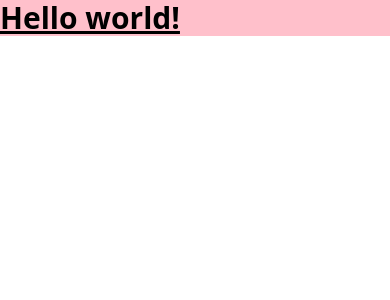
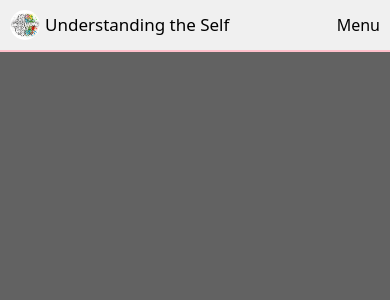
Before and after one commit to jian1219/understanding-the-self, a React (Create React App) app: page /home in a window 390 px wide. Shown: the top 300 px of the page. Built offline with nearby package versions, Linux system fonts and the light colour scheme.

Commit message:
new add content home

```diff
--- a/public/index.html
+++ b/public/index.html
@@ -24,7 +24,7 @@
       work correctly both with client-side routing and a non-root public URL.
       Learn how to configure a non-root public URL by running `npm run build`.
     -->
-    <title>React App</title>
+    <title>UTS - SELECT</title>
   </head>
   <body>
     <noscript>You need to enable JavaScript to run this app.</noscript>
--- a/src/css/General.css
+++ b/src/css/General.css
@@ -0,0 +1,18 @@
+@media (max-width: 480px) {
+    .cellphone-screen-only{
+        display: block;
+    }
+    .not-cellphone-screen{
+        display: none;
+    }
+
+}
+
+@media (min-width: 480px) {
+    .cellphone-screen-only{
+        display: none;
+    }
+    .not-cellphone-screen{
+        display: block;
+    }
+}
--- a/src/css/Home.css
+++ b/src/css/Home.css
@@ -1,11 +1,69 @@
-@media (max-width: 480px) {
-    .lala{
-        background-color: pink;
-    }
+.home-background{
+    background-color: rgb(98, 98, 98);
+        width: 100%;
+        height: 100vh; /* Full viewport height */
+
 }
 
-@media (min-width: 480px) {
-    .lala{
-        background-color: yellow;
-    }
+.header{
+    width: 100%;
+    height: 100%;
+    background-color: rgb(240, 240, 240);
+    display: flex;
+    align-items: center;
+    padding: 10px 10px;
+    justify-content: space-between;
+    border-bottom: 2px solid pink;
 }
+
+.header img{
+    width: 30px;
+    border-radius: 100px;
+    margin-right: 5px;
+}
+
+.menu {
+    position: fixed;
+    top: 0;
+    right: -300px; /* Initially off-screen */
+    width: 200px;
+    height: 100%;
+    background-color: #dcdcdc;
+    box-shadow: -2px 0 5px rgba(0, 0, 0, 0.3);
+    transition: right 0.3s ease-in-out;
+    border-left: 2px solid rgb(96, 96, 96);
+  }
+
+  .menu-open {
+    right: 0; /* Slides in when menuOpen is true */
+  }
+
+  .menu ul {
+    list-style: none;
+    padding: 1rem;
+  }
+
+  .menu li {
+    margin: 1rem 0;
+  }
+
+  .menu li a {
+    text-decoration: none;
+    color: #333;
+    font-size: 1.2rem;
+  }
+
+
+
+  .icon-arrow{
+    width: 30px;
+    height: 20px;
+  }
+
+  .back-button{
+    display: flex;
+    align-items: center;
+    justify-content: end;
+    margin-right: 10px;
+    margin-top: 10px;
+  }
--- a/src/css/Welcome.css
+++ b/src/css/Welcome.css
@@ -21,7 +21,7 @@
         height: auto;
     }
 
-    button{
+    .welcome-button{
         margin-top: 60px;
         font-size: 17px;
         background-color: rgb(196, 0, 176);
@@ -29,7 +29,7 @@
         border-radius: 5px;
         color: rgb(71, 71, 71);
     }
-    button:hover{
+    .welcome-button:hover{
         background-color: rgb(141, 141, 141);
     }
 
--- a/src/pages/Home.jsx
+++ b/src/pages/Home.jsx
@@ -1,14 +1,65 @@
-import React from 'react'
-import '../css/Home.css'
+import React, { useState } from 'react';
+import "../css/General.css"
+import "../css/Home.css"
+
+import logo_brain from "../images/logo brain.jpg"
+import right_arrow from "../icons/right-arrow.png"
 
 function Home() {
+
+  const [menuOpen, setMenuOpen] = useState(false);
+
+  const toggleMenu = () => {
+    setMenuOpen(!menuOpen);
+  };
+  const closeMenu = () => {
+    setMenuOpen(false);
+  };
+
   return (
-    <div className='lala'>
-         <h1 class="text-3xl font-bold underline">
-            Hello world!
-        </h1>
+    <div className='home-background'>
+      <div className='cellphone-screen-only'>
+          <div className='header'>
+            <div className='flex items-center'>
+              <img src={logo_brain} alt="" />
+              <h1 className='text-[17px]'>Understanding the Self</h1>
+            </div>
+            <div>
+              <button onClick={toggleMenu}>Menu</button>
+            </div>
+          </div>
 
-    </div>
+           {/* Sliding Menu */}
+          <div className={`menu ${menuOpen ? 'menu-open' : ''}`}>
+            <div className='back-button'>
+              <img className='icon-arrow' src={right_arrow} alt="" />
+              <button className='' onClick={closeMenu}>Back</button>
+            </div>
+            <ul>
+              <li><a href="#option1">Home</a></li>
+              <li><a href="#option2">About</a></li>
+              <li><a href="#option3">Members</a></li>
+              <li><a href="#option3">Drinks</a></li>
+              <li><a href="#option3">Spots</a></li>
+
+            </ul>
+          </div>
+
+      </div>
+
+
+
+
+
+
+
+
+
+
+      <div className='not-cellphone-screen'>
+          <h1>gamita imong cp </h1>
+      </div>
+  </div>
   )
 }
 
--- a/src/pages/Welcome.jsx
+++ b/src/pages/Welcome.jsx
@@ -23,7 +23,7 @@ function Welcome() {
                         <img className='logo' src={logo} alt="" />
                         <h1 className='pt-2 font-semibold'>Understanding the Self</h1>
 
-                        <button onClick={handleContinue}>
+                        <button className='welcome-button' onClick={handleContinue}>
                             Continue
                         </button>
                     </div>
```
Also changed, not shown: src/icons/right-arrow.png (added), src/images/logo brain.jpg (added).
